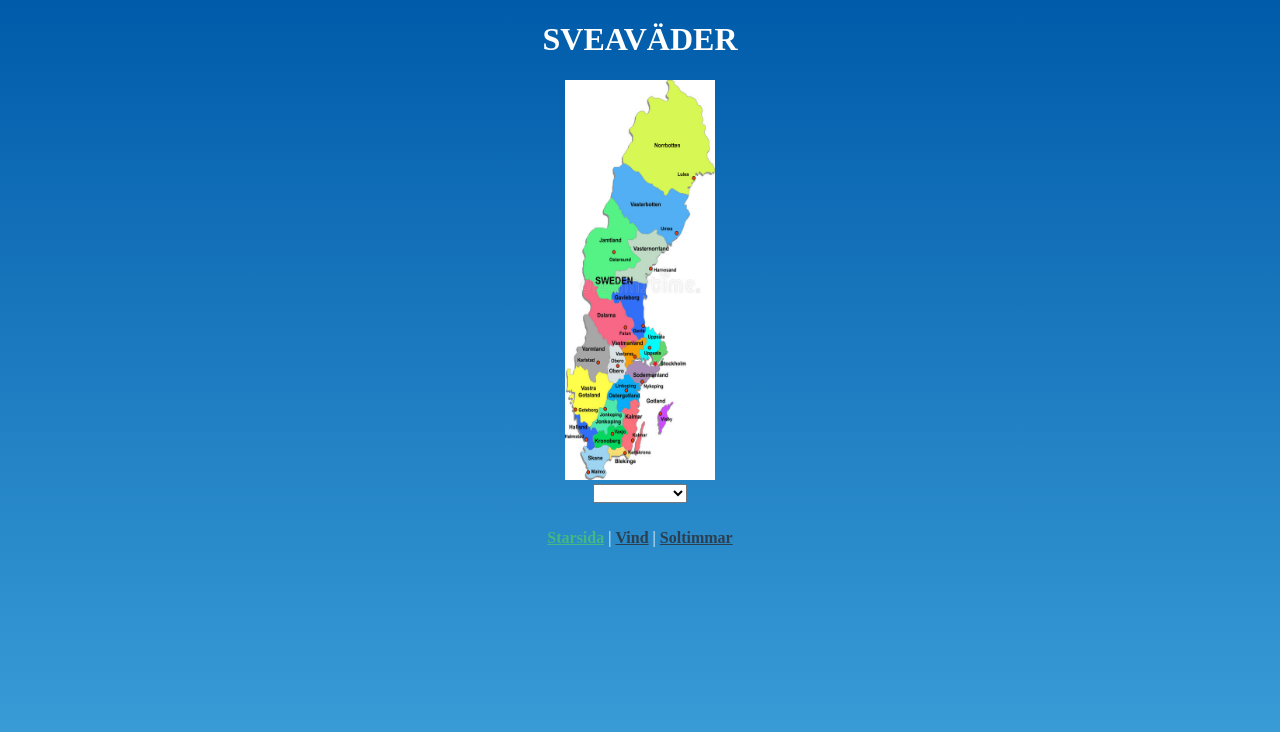
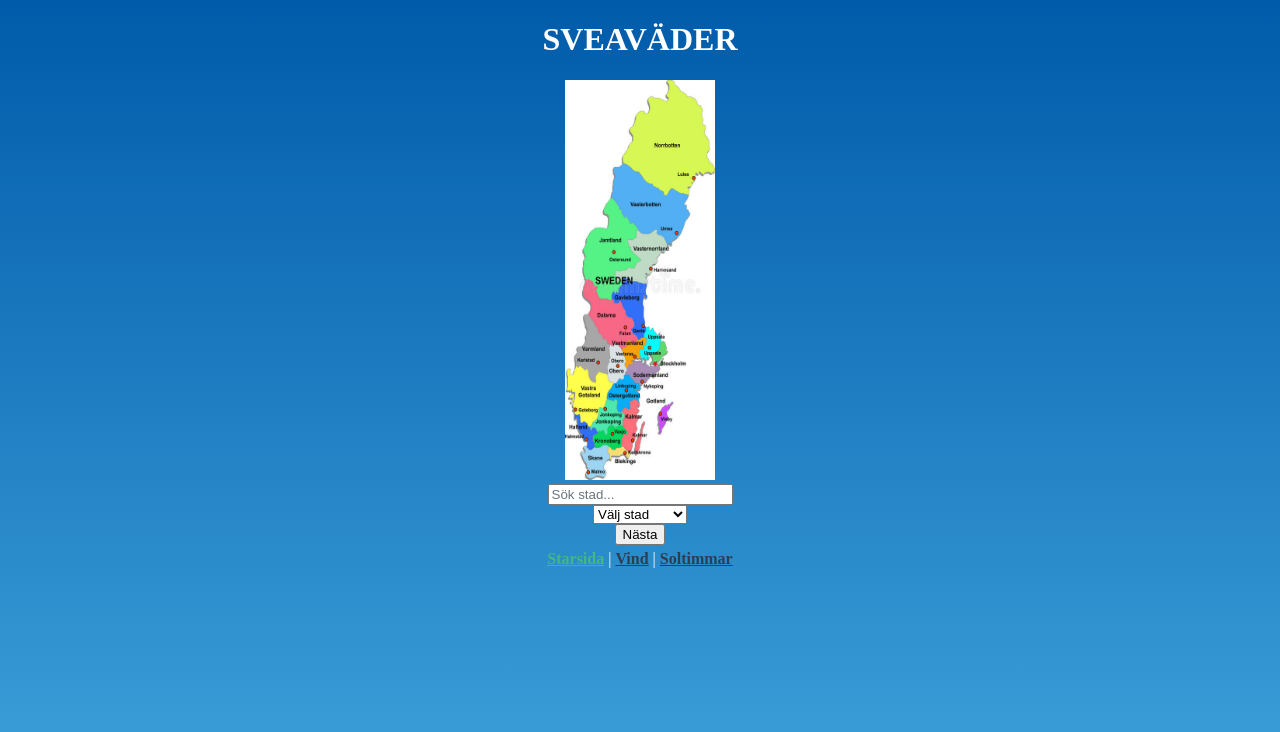
Before and after one commit to henrikbuller/team8s_smhi, a Vue app: page /#/ in a window 1280 px wide. Shown: the top 732 px of the page. Built offline with nearby package versions, Linux system fonts and the light colour scheme.

Commit message:
added searchbar, next, väljstad text

```diff
--- a/src/components/MenuComponent.vue
+++ b/src/components/MenuComponent.vue
@@ -3,7 +3,7 @@
         <select v-model="selected">
             <option v-for="city in cities" :value="city" :key="city.name">{{ city.name }}</option>
         </select>
-        <h1>{{ selected.name }}</h1>
+        <!-- <h1>{{ selected.name }}</h1> -->
     </div>
 </template>
 
@@ -16,7 +16,7 @@ export default {
     data() {
         return {
             cities: CityList,
-            selected: {},
+            selected: CityList[0],
         }
     },
     watch: {
--- /dev/null
+++ b/src/components/SearchCity.vue
@@ -0,0 +1,46 @@
+<template>
+    <div>
+        <input
+            type="text"
+            id="Input"
+            v-model="searchbox"
+            @keyup="func"
+            placeholder="Sök stad..."
+            title="Skriv in en stad"
+        />
+    </div>
+</template>
+
+<script>
+import CityList from "../lib/CityList.js"
+//import myFunction from "../lib/SearchCity"
+
+// function func() {
+//     let input = document.getElementById("Input");
+//     let filter = input.value.toUpperCase();
+//     let list = CityList;
+//     for (let i = 0; i < list.length; i++) {
+//         let city = list[i].name;
+//         if (city.toUpperCase() === filter.toUpperCase()) {
+//             let data = list[i]
+//             console.log("this is it: " + data)
+//         }
+//     }
+// }
+
+export default {
+    name: "SearchCity",
+    data() {
+        return {
+            cities: CityList,
+            searchbox: "",
+        }
+    },
+    watch: {
+        searchbox() {
+            // Data.city = this.selected + ""
+            this.$store.commit("updateSelectedCity", this.searchbox)
+        },
+    },
+}
+</script>
--- a/src/lib/CityList.js
+++ b/src/lib/CityList.js
@@ -1,4 +1,5 @@
 const CityList = [
+    { name: "Välj stad", lng: 0.0, lat: 0.0 },
     { name: "Göteborg", lng: 16.158, lat: 58.5812 },
     { name: "Helsingborg", lng: 12.68, lat: 56.04 },
     { name: "Jönköping", lng: 14.17, lat: 57.78 },
--- /dev/null
+++ b/src/lib/SearchCity.js
@@ -0,0 +1,28 @@
+//import CityList from "./CityList.js"
+
+// function myFunction() {
+//     let input = document.getElementById("myInput")
+//     let filter = input.value.toUpperCase()
+//     let list = CityList
+//     for (let i = 0; i < list.length; i++) {
+//         let city = list[i].name
+//         if (city.toUpperCase() === filter) {
+//         }
+//     }
+// }
+
+// export default myFunction
+
+//  <div>
+// <ul id="myUL">
+//     <li><a href="#">Adele</a></li>
+//     <li><a href="#">Agnes</a></li>
+
+//     <li><a href="#">Billy</a></li>
+//     <li><a href="#">Bob</a></li>
+
+//     <li><a href="#">Calvin</a></li>
+//     <li><a href="#">Christina</a></li>
+//     <li><a href="#">Cindy</a></li>
+// </ul>
+// </div>
--- a/src/views/Home.vue
+++ b/src/views/Home.vue
@@ -2,19 +2,23 @@
     <h1>SVEAVÄDER</h1>
     <img src="../assets/sweden-map.jpg" height="400" width="150" alt="sweden map placeholder" />
     <div class="home">
+        <search-city />
         <menu-component />
+        <button type="button" @click="$router.push('sun')">Nästa</button>
         <!-- <h1>{{ $store.state.city.name }}</h1> -->
     </div>
 </template>
 
 <script>
 import MenuComponent from "../components/MenuComponent.vue"
+import SearchCity from "../components/SearchCity.vue"
 //import Data from "../lib/Data.js"
 
 export default {
     name: "Home",
     components: {
         MenuComponent,
+        SearchCity,
     },
     // data() {
     //     return {
```
